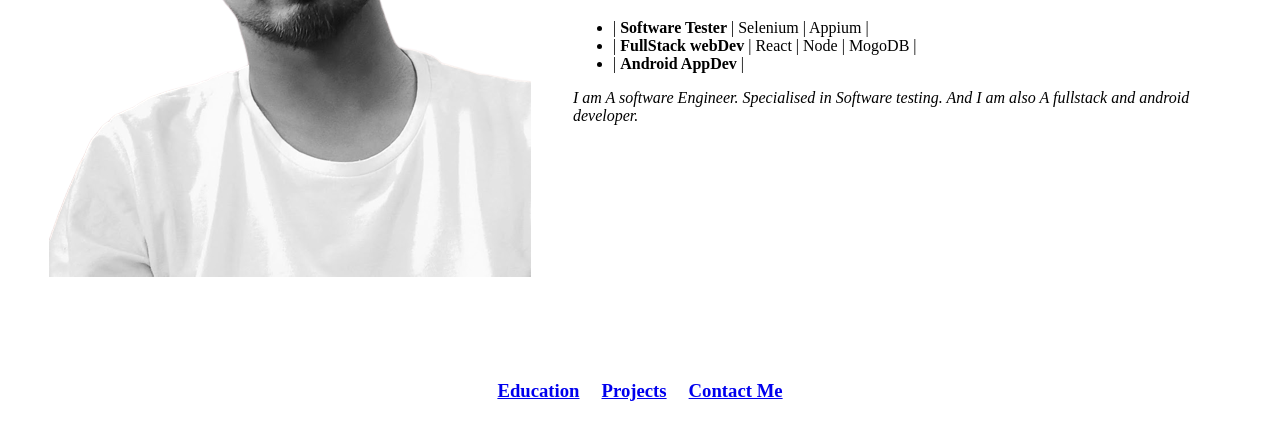
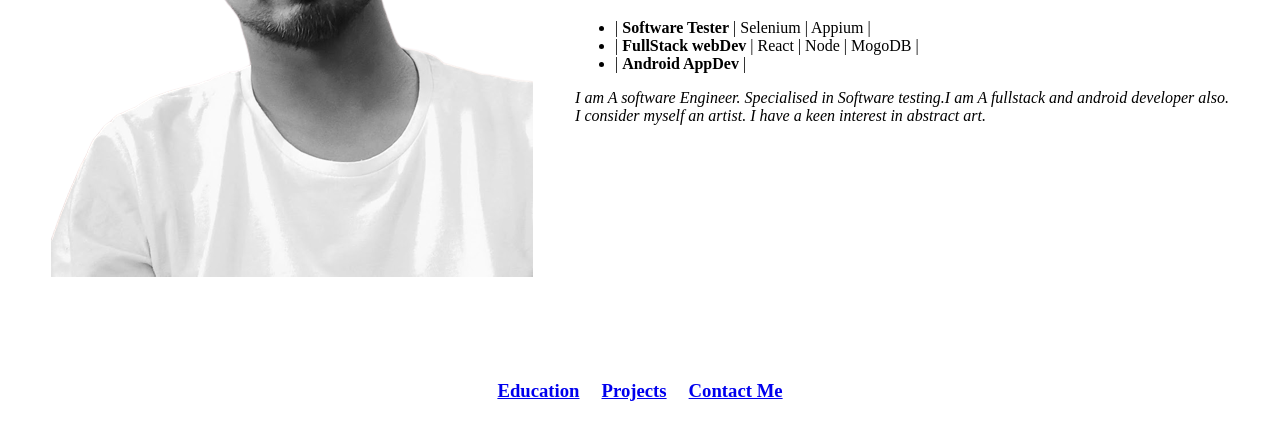
Before and after one commit to abuisrar8/cv, a plain HTML site: page index.html in a window 1280 px wide. Shown: the part 290-730 px from the top of the page. Drawn offline with Linux system fonts and the light colour scheme.

Commit message:
V-0.1 : changed intro : html

```diff
--- a/index.html
+++ b/index.html
@@ -21,7 +21,8 @@
                  <li>| <strong>Android AppDev</strong> |</li>
               </ul>
              <p>
-                <em>I am A software Engineer. Specialised in Software testing. And I am also A fullstack and android developer.</em>
+                <em>I am A software Engineer. Specialised in Software testing.I am A fullstack and android developer also.<br>
+                   I consider myself an artist. I have a keen interest in abstract art. </em>
              </p> </td>
       </tr>
    </table>
```
